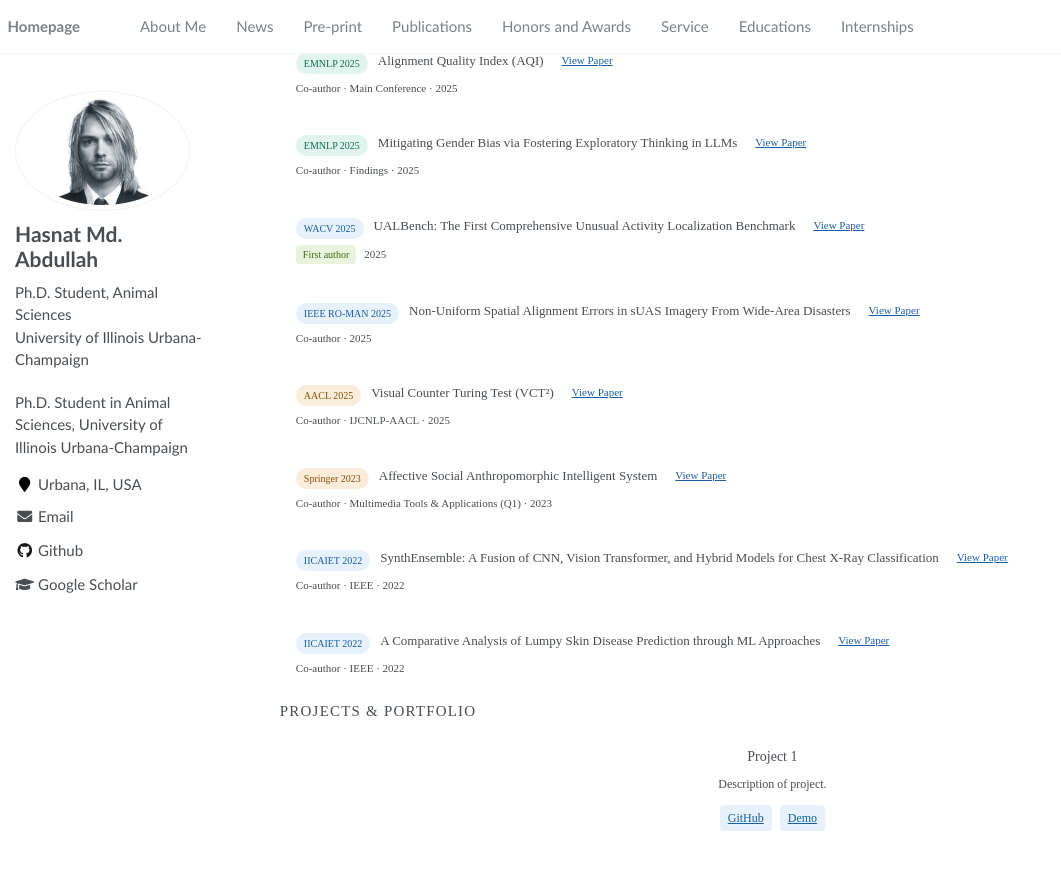
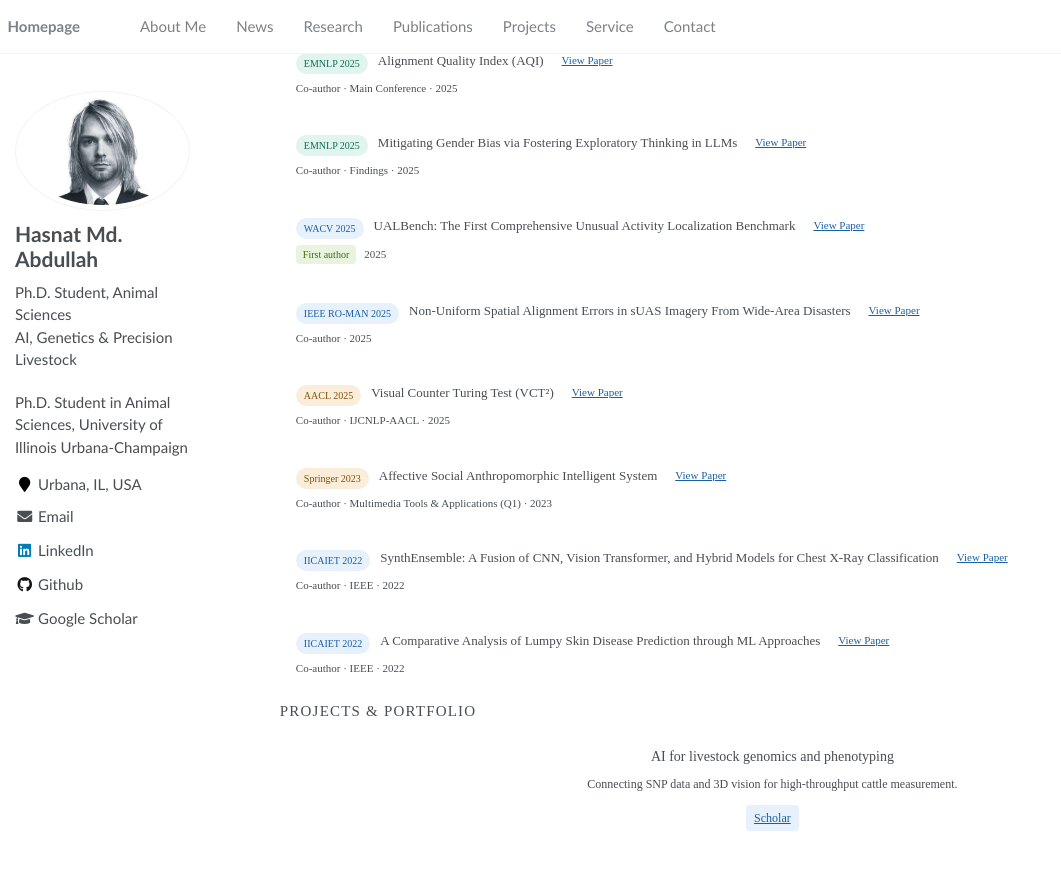
Before and after one commit to Hasnat79/Hasnat79.github.io, a Jekyll site: the page built from _pages/about.md, in a window 1280 px wide and 900 px high, scrolled down 1699 px. Shown: the top 870 px of the window, without its empty margins (0-1061 px from the left). Built offline with Jekyll 4.4.1, drawn with Linux system fonts in a browser that asks for light colours; some of the changed text lies outside the part shown.

Commit message:
Improve academic research portfolio
Add a focused AI and precision livestock research narrative, projects, teaching and service sections, corrected navigation and profile links, and the current CV.\n\nCo-authored-by: Copilot <223556219+Copilot@users.noreply.github.com>

```diff
--- a/_config.yml
+++ b/_config.yml
@@ -23,7 +23,7 @@ baidu_site_verification  :  # get baidu_site_verification from https://ziyuan.ba
 author:
   name             : "Hasnat Md. Abdullah"
   avatar           : "images/curt.jpg"
-  bio              : "Ph.D. Student, Animal Sciences<br>University of Illinois Urbana-Champaign"
+  bio              : "Ph.D. Student, Animal Sciences<br>AI, Genetics &amp; Precision Livestock"
   location         : "Urbana, IL, USA"
   employer         :
   pubmed           :
@@ -43,7 +43,7 @@ author:
   instagram        :
   impactstory      :
   lastfm           :
-  linkedin         :
+  linkedin         : "hasnat-md-abdullah"
   dblp             :
   orcid            :
   pinterest        :
--- a/_data/navigation.yml
+++ b/_data/navigation.yml
@@ -1,25 +1,22 @@
 # main links links
 main:
   - title: "About Me"
-    url: "/#about-me"
+    url: "/#research"
 
   - title: "News"
-    url: "/#-news"
+    url: "/#news"
 
-  - title: "Pre-print"
-    url: "/#-publications"
+  - title: "Research"
+    url: "/#research"
 
   - title: "Publications"
-    url: "/#-publications"
+    url: "/#publications"
 
-  - title: "Honors and Awards"
-    url: "/#-honors-and-awards"
+  - title: "Projects"
+    url: "/#projects"
 
   - title: "Service"
-    url: "/#-honors-and-awards"
+    url: "/#teaching"
 
-  - title: "Educations"
-    url: "/#-educations"
-
-  - title: "Internships"
-    url: "/#-internships"
+  - title: "Contact"
+    url: "/#contact"
--- a/_includes/interactive_profile.html
+++ b/_includes/interactive_profile.html
@@ -400,7 +399,7 @@
       <div class="pub-header">
         <span class="pub-badge badge-align">AAAI-26</span>
         <span class="pub-title">DETONATE: A Benchmark for Text-to-Image Alignment and Kernelized Direct Preference Optimization</span>
-        <a href="PLACEHOLDER_LINK" target="_blank" class="pub-link">View Paper</a>
+        <a href="https://scholar.google.com/citations?user=jFgmL9wAAAAJ&hl=en" target="_blank" class="pub-link">View Paper</a>
       </div>
       <div class="pub-meta">
         <span class="first-author-tag">First author</span>
@@ -413,7 +412,7 @@
       <div class="pub-header">
         <span class="pub-badge badge-multi">EACL 2026</span>
         <span class="pub-title">Ask Me Again Differently: GRAS for Measuring Bias in VLMs on Gender, Race, Age, and Skin Tone</span>
-        <a href="PLACEHOLDER_LINK" target="_blank" class="pub-link">View Paper</a>
+        <a href="https://scholar.google.com/citations?user=jFgmL9wAAAAJ&hl=en" target="_blank" class="pub-link">View Paper</a>
       </div>
       <div class="pub-meta"><span>Co-author · 2026</span></div>
     </div>
@@ -422,7 +421,7 @@
       <div class="pub-header">
         <span class="pub-badge badge-nlp">ACL 2025</span>
         <span class="pub-title">CliME: Evaluating Multimodal Climate Discourse on Social Media and the Climate Alignment Quotient</span>
-        <a href="PLACEHOLDER_LINK" target="_blank" class="pub-link">View Paper</a>
+        <a href="https://scholar.google.com/citations?user=jFgmL9wAAAAJ&hl=en" target="_blank" class="pub-link">View Paper</a>
       </div>
       <div class="pub-meta">
         <span class="first-author-tag">First author</span>
@@ -435,7 +434,7 @@
       <div class="pub-header">
         <span class="pub-badge badge-nlp">KDD 2025</span>
         <span class="pub-title">InstaLearn: Continual Knowledge Updates for Domain Adaptation</span>
-        <a href="PLACEHOLDER_LINK" target="_blank" class="pub-link">View Paper</a>
+        <a href="https://scholar.google.com/citations?user=jFgmL9wAAAAJ&hl=en" target="_blank" class="pub-link">View Paper</a>
       </div>
       <div class="pub-meta">
         <span class="first-author-tag">First author</span>
@@ -448,7 +447,7 @@
       <div class="pub-header">
         <span class="pub-badge badge-nlp">EMNLP 2025</span>
         <span class="pub-title">Alignment Quality Index (AQI)</span>
-        <a href="PLACEHOLDER_LINK" target="_blank" class="pub-link">View Paper</a>
+        <a href="https://scholar.google.com/citations?user=jFgmL9wAAAAJ&hl=en" target="_blank" class="pub-link">View Paper</a>
       </div>
       <div class="pub-meta"><span>Co-author · Main Conference · 2025</span></div>
     </div>
@@ -457,7 +456,7 @@
       <div class="pub-header">
         <span class="pub-badge badge-nlp">EMNLP 2025</span>
         <span class="pub-title">Mitigating Gender Bias via Fostering Exploratory Thinking in LLMs</span>
-        <a href="PLACEHOLDER_LINK" target="_blank" class="pub-link">View Paper</a>
+        <a href="https://scholar.google.com/citations?user=jFgmL9wAAAAJ&hl=en" target="_blank" class="pub-link">View Paper</a>
       </div>
       <div class="pub-meta"><span>Co-author · Findings · 2025</span></div>
     </div>
@@ -466,7 +465,7 @@
       <div class="pub-header">
         <span class="pub-badge badge-cv">WACV 2025</span>
         <span class="pub-title">UALBench: The First Comprehensive Unusual Activity Localization Benchmark</span>
-        <a href="PLACEHOLDER_LINK" target="_blank" class="pub-link">View Paper</a>
+        <a href="https://scholar.google.com/citations?user=jFgmL9wAAAAJ&hl=en" target="_blank" class="pub-link">View Paper</a>
       </div>
       <div class="pub-meta">
         <span class="first-author-tag">First author</span>
@@ -478,7 +477,7 @@
       <div class="pub-header">
         <span class="pub-badge badge-cv">IEEE RO-MAN 2025</span>
         <span class="pub-title">Non-Uniform Spatial Alignment Errors in sUAS Imagery From Wide-Area Disasters</span>
-        <a href="PLACEHOLDER_LINK" target="_blank" class="pub-link">View Paper</a>
+        <a href="https://scholar.google.com/citations?user=jFgmL9wAAAAJ&hl=en" target="_blank" class="pub-link">View Paper</a>
       </div>
       <div class="pub-meta"><span>Co-author · 2025</span></div>
     </div>
@@ -487,7 +486,7 @@
       <div class="pub-header">
         <span class="pub-badge badge-multi">AACL 2025</span>
         <span class="pub-title">Visual Counter Turing Test (VCT²)</span>
-        <a href="PLACEHOLDER_LINK" target="_blank" class="pub-link">View Paper</a>
+        <a href="https://scholar.google.com/citations?user=jFgmL9wAAAAJ&hl=en" target="_blank" class="pub-link">View Paper</a>
       </div>
       <div class="pub-meta"><span>Co-author · IJCNLP-AACL · 2025</span></div>
     </div>
@@ -496,7 +495,7 @@
       <div class="pub-header">
         <span class="pub-badge badge-multi">Springer 2023</span>
         <span class="pub-title">Affective Social Anthropomorphic Intelligent System</span>
-        <a href="PLACEHOLDER_LINK" target="_blank" class="pub-link">View Paper</a>
+        <a href="https://scholar.google.com/citations?user=jFgmL9wAAAAJ&hl=en" target="_blank" class="pub-link">View Paper</a>
       </div>
       <div class="pub-meta"><span>Co-author · Multimedia Tools &amp; Applications (Q1) · 2023</span></div>
     </div>
@@ -505,7 +504,7 @@
       <div class="pub-header">
         <span class="pub-badge badge-cv">IICAIET 2022</span>
         <span class="pub-title">SynthEnsemble: A Fusion of CNN, Vision Transformer, and Hybrid Models for Chest X-Ray Classification</span>
-        <a href="PLACEHOLDER_LINK" target="_blank" class="pub-link">View Paper</a>
+        <a href="https://scholar.google.com/citations?user=jFgmL9wAAAAJ&hl=en" target="_blank" class="pub-link">View Paper</a>
       </div>
       <div class="pub-meta"><span>Co-author · IEEE · 2022</span></div>
     </div>
@@ -514,7 +513,7 @@
       <div class="pub-header">
         <span class="pub-badge badge-cv">IICAIET 2022</span>
         <span class="pub-title">A Comparative Analysis of Lumpy Skin Disease Prediction through ML Approaches</span>
-        <a href="PLACEHOLDER_LINK" target="_blank" class="pub-link">View Paper</a>
+        <a href="https://scholar.google.com/citations?user=jFgmL9wAAAAJ&hl=en" target="_blank" class="pub-link">View Paper</a>
       </div>
       <div class="pub-meta"><span>Co-author · IEEE · 2022</span></div>
     </div>
@@ -525,24 +524,21 @@
   <div class="portfolio-section">
     <div class="portfolio-grid">
       <div class="portfolio-card">
-        <div class="portfolio-title">Project 1</div>
-        <div class="portfolio-desc">Description of project.</div>
+        <div class="portfolio-title">AI for livestock genomics and phenotyping</div>
+        <div class="portfolio-desc">Connecting SNP data and 3D vision for high-throughput cattle measurement.</div>
         <div class="portfolio-links">
-          <a href="https://github.com/user/repo" target="_blank" class="portfolio-link">GitHub</a>
-          <a href="https://demo.com" target="_blank" class="portfolio-link">Demo</a>
+          <a href="https://scholar.google.com/citations?user=jFgmL9wAAAAJ&amp;hl=en" target="_blank" class="portfolio-link">Scholar</a>
         </div>
       </div>
       <!-- Add more portfolio cards as needed -->
     </div>
   </div>
 
-  <!-- CONTACT MODAL PLACEHOLDER -->
+  <!-- CONTACT MODAL -->
   <div id="contact-modal" class="mfp-hide" style="background: white; padding: 20px; border-radius: 8px; max-width: 400px; margin: auto;">
     <h3>Contact Me</h3>
-    <p>Email: your.email@example.com</p>
-    <p>LinkedIn: <a href="https://linkedin.com/in/yourprofile">linkedin.com/in/yourprofile</a></p>
-    <!-- Placeholder: Add a contact form here if needed, e.g., using Formspree or static form -->
-    <p>Instruction: Replace with actual contact form or Calendly embed if desired.</p>
+    <p>Email: <a href="mailto:hasnatabdullah79@gmail.com">hasnatabdullah79@gmail.com</a></p>
+    <p>LinkedIn: <a href="https://www.linkedin.com/in/hasnat-md-abdullah/">hasnat-md-abdullah</a></p>
   </div>
 
 </div>
```
Also changed, not shown: other parts of _includes/interactive_profile.html (+2 -7 lines), index.html (+96 -4 lines), 1 other file.
